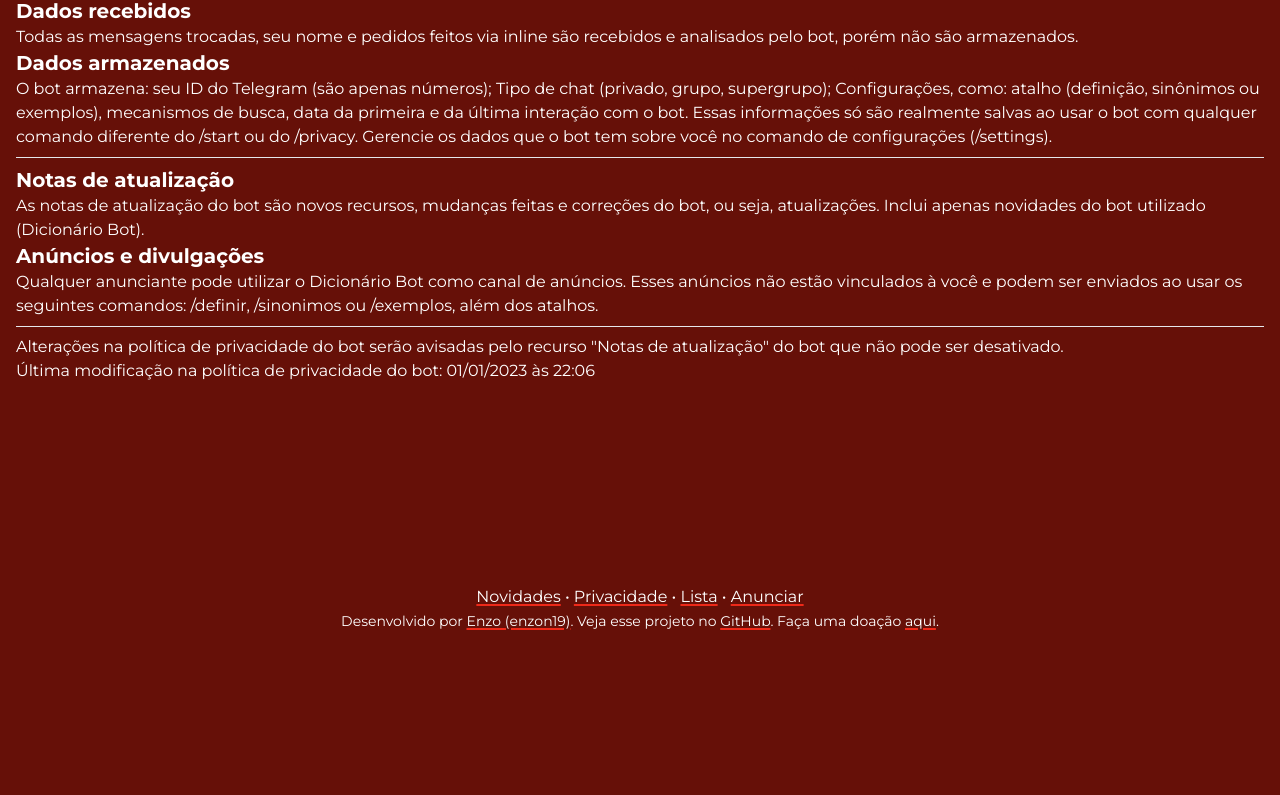
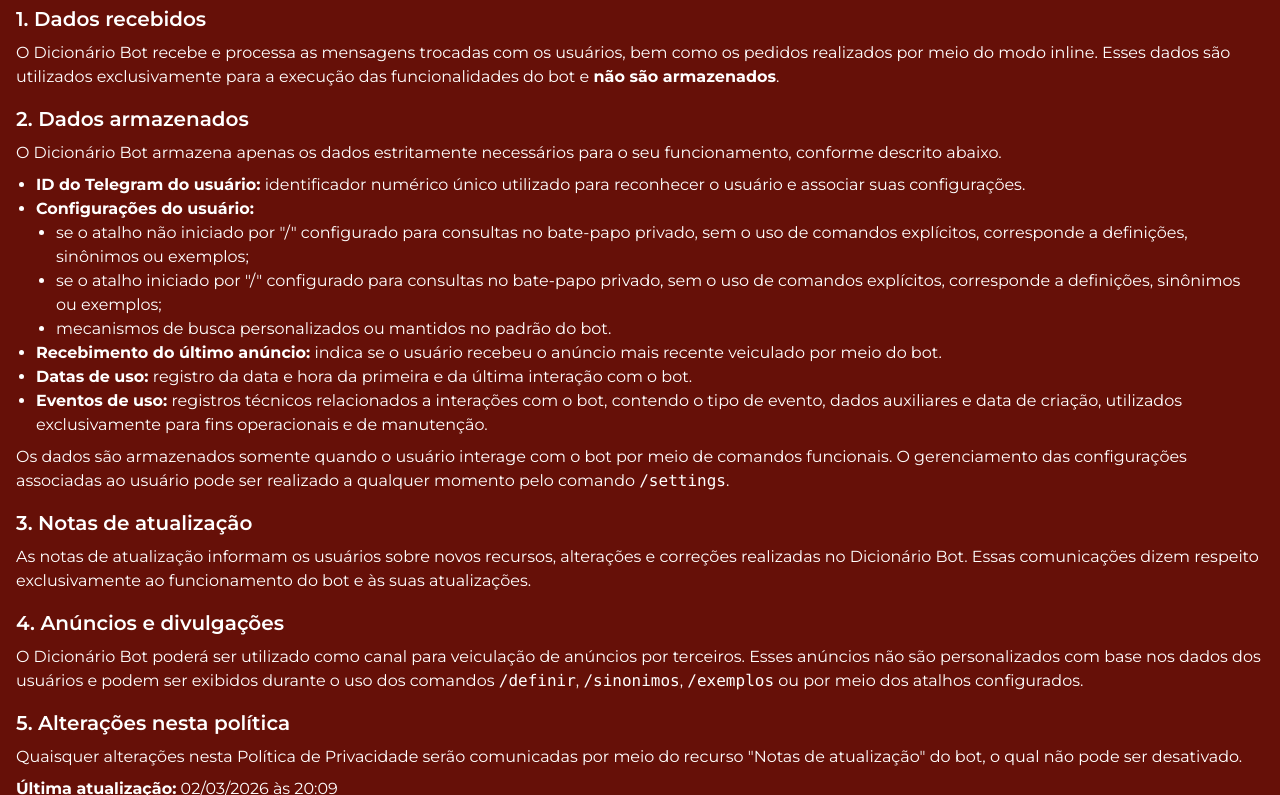
Before and after one commit to enzon19/dicionariobot, a website: page src/web/public/privacidade.html in a window 1280 px wide. Shown: the part 151-946 px from the top of the page. Before the commit the page ends 800 px from the top, so only its background shows below. Drawn offline with Linux system fonts and the light colour scheme.

Commit message:
refactor: privacy policy page

```diff
--- a/src/web/public/privacidade.html
+++ b/src/web/public/privacidade.html
@@ -1,60 +1,145 @@
-<!DOCTYPE html>
+<!doctype html>
 <html lang="pt">
 	<head>
-    <meta charset="utf-8">
-    <meta http-equiv="X-UA-Compatible" content="IE=edge">
-    <title>Privacidade - Dicionário Bot</title>
-    <meta name="description" content="Um dicionário da língua portuguesa brasileira no Telegram. Disponível também em inline.">
-    <meta name="viewport" content="width=device-width, initial-scale=1">
-    <link rel="preconnect" href="https://fonts.googleapis.com"><link rel="preconnect" href="https://fonts.gstatic.com" crossorigin><link href="https://fonts.googleapis.com/css2?family=Montserrat:wght@400;500;600;700&display=swap" rel="stylesheet">
-    <link href="/css/tailwind.css" rel="stylesheet">
+		<meta charset="utf-8" />
+		<meta http-equiv="X-UA-Compatible" content="IE=edge" />
+		<meta name="viewport" content="width=device-width, initial-scale=1" />
+
+		<title>Dicionário Bot</title>
+		<meta
+			name="description"
+			content="Um dicionário da língua portuguesa brasileira no Telegram. Disponível também em inline." />
+
+		<link rel="apple-touch-icon" sizes="180x180" href="/static/favicon/apple-touch-icon.png" />
+		<link rel="icon" type="image/png" sizes="32x32" href="/static/favicon/favicon-32x32.png" />
+		<link rel="icon" type="image/png" sizes="16x16" href="/static/favicon/favicon-16x16.png" />
+		<link rel="icon" href="/static/favicon.ico" />
+		<link rel="manifest" href="/static/favicon/site.webmanifest" />
+
+		<link rel="preconnect" href="https://fonts.googleapis.com" />
+		<link rel="preconnect" href="https://fonts.gstatic.com" crossorigin />
+		<link
+			href="https://fonts.googleapis.com/css2?family=Montserrat:wght@400;500;600;700&display=swap"
+			rel="stylesheet" />
+		<link href="/css/tailwind.css" rel="stylesheet" />
+		<link href="/css/iconfont.css" rel="stylesheet" />
 	</head>
-  <body class="bg-blood text-white flex flex-col h-screen">
-    <header class="sticky top-0 w-full shadow-md backdrop-blur-md bg-dry-tomato/90 p-4 flex justify-between items-center">
+	<body class="bg-blood flex h-screen flex-col text-white">
+		<header class="bg-dry-tomato/90 sticky top-0 w-full p-4 shadow-md backdrop-blur-md">
+			<nav class="container mx-auto flex items-center justify-between">
 				<a class="flex items-center" href="/">
-        <img class="h-14" src="/static/favicon.png" alt="Dicionário Logo">
-        <h3 class="ml-2 text-xl font-semibold">Dicionário Bot</h3>
+					<img class="h-14" src="/static/favicon.png" alt="Dicionário Logo" />
+					<h1 class="ml-2 text-xl font-semibold lg:text-2xl">Dicionário Bot</h1>
 				</a>
 				<div class="flex items-center">
-        <a href="https://t.me/dicionariobot" class="ml-1 px-4 py-2 font-semibold bg-red hover:bg-clear-red hover:transition-colors transition-colors rounded-full">Iniciar</a>
+					<a
+						href="https://t.me/dicionariobot"
+						class="bg-red hover:bg-clear-red ml-1 rounded-full px-4.5 py-2.5 font-semibold transition-colors hover:transition-colors lg:text-lg"
+						>Iniciar</a
+					>
 				</div>
+			</nav>
 		</header>
-    <div class="px-4 pt-4 grow">
+		<div class="grow px-4 pt-4">
 			<div class="container mx-auto">
-        <h1 class="text-3xl font-bold mb-2">Política de Privacidade</h1>
+				<h2 class="mb-2 text-2xl font-bold lg:text-3xl">Política de Privacidade</h2>
 
-        <h3 class="text-xl font-bold">Dados recebidos</h3>
-        <p class="text-base">Todas as mensagens trocadas, seu nome e pedidos feitos via inline são recebidos e analisados pelo bot, porém não são armazenados.</p>
-        <h3 class="text-xl font-bold">Dados armazenados</h3>
-        <p class="text-base">O bot armazena: seu ID do Telegram (são apenas números); Tipo de chat (privado, grupo, supergrupo); Configurações, como: atalho (definição, sinônimos ou exemplos), mecanismos de busca, data da primeira e da última interação com o bot. Essas informações só são realmente salvas ao usar o bot com qualquer comando diferente do /start ou do /privacy. Gerencie os dados que o bot tem sobre você no comando de configurações (/settings).</p>
+				<section class="mt-4 space-y-2">
+					<h3 class="text-xl font-semibold">1. Dados recebidos</h3>
+					<p class="text-base">
+						O Dicionário Bot recebe e processa as mensagens trocadas com os usuários, bem como os pedidos realizados por
+						meio do modo inline. Esses dados são utilizados exclusivamente para a execução das funcionalidades do bot e
+						<strong>não são armazenados</strong>.
+					</p>
+				</section>
 
-        <hr class="my-2">
+				<section class="mt-4 space-y-2">
+					<h3 class="text-xl font-semibold">2. Dados armazenados</h3>
+					<p class="text-base">
+						O Dicionário Bot armazena apenas os dados estritamente necessários para o seu funcionamento, conforme
+						descrito abaixo.
+					</p>
+					<ul class="list-disc pl-5 text-base">
+						<li>
+							<strong>ID do Telegram do usuário:</strong>
+							identificador numérico único utilizado para reconhecer o usuário e associar suas configurações.
+						</li>
+						<li>
+							<strong>Configurações do usuário:</strong>
+							<ul class="list-disc pl-5">
+								<li>
+									se o atalho não iniciado por "/" configurado para consultas no bate-papo privado, sem o uso de
+									comandos explícitos, corresponde a definições, sinônimos ou exemplos;
+								</li>
+								<li>
+									se o atalho iniciado por "/" configurado para consultas no bate-papo privado, sem o uso de comandos
+									explícitos, corresponde a definições, sinônimos ou exemplos;
+								</li>
+								<li>mecanismos de busca personalizados ou mantidos no padrão do bot.</li>
+							</ul>
+						</li>
+						<li>
+							<strong>Recebimento do último anúncio:</strong>
+							indica se o usuário recebeu o anúncio mais recente veiculado por meio do bot.
+						</li>
+						<li>
+							<strong>Datas de uso:</strong>
+							registro da data e hora da primeira e da última interação com o bot.
+						</li>
+						<li>
+							<strong>Eventos de uso:</strong>
+							registros técnicos relacionados a interações com o bot, contendo o tipo de evento, dados auxiliares e data
+							de criação, utilizados exclusivamente para fins operacionais e de manutenção.
+						</li>
+					</ul>
+					<p class="text-base">
+						Os dados são armazenados somente quando o usuário interage com o bot por meio de comandos funcionais. O
+						gerenciamento das configurações associadas ao usuário pode ser realizado a qualquer momento pelo comando
+						<code>/settings</code>.
+					</p>
+				</section>
 
-        <h3 class="text-xl font-bold">Notas de atualização</h3>
-        <p class="text-base">As notas de atualização do bot são novos recursos, mudanças feitas e correções do bot, ou seja, atualizações. Inclui apenas novidades do bot utilizado (Dicionário Bot).</p>
-        <h3 class="text-xl font-bold">Anúncios e divulgações</h3>
-        <p class="text-base">Qualquer anunciante pode utilizar o Dicionário Bot como canal de anúncios. Esses anúncios não estão vinculados à você e podem ser enviados ao usar os seguintes comandos: /definir, /sinonimos ou /exemplos, além dos atalhos.</p>
+				<section class="mt-4 space-y-2">
+					<h3 class="text-xl font-semibold">3. Notas de atualização</h3>
+					<p class="text-base">
+						As notas de atualização informam os usuários sobre novos recursos, alterações e correções realizadas no
+						Dicionário Bot. Essas comunicações dizem respeito exclusivamente ao funcionamento do bot e às suas
+						atualizações.
+					</p>
+				</section>
 
-        <hr class="my-2">
-        <p class="text-base">Alterações na política de privacidade do bot serão avisadas pelo recurso "Notas de atualização" do bot que não pode ser desativado.</p>
-        <p class="text-base">Última modificação na política de privacidade do bot: 01/01/2023 às 22:06</p>
+				<section class="mt-4 space-y-2">
+					<h3 class="text-xl font-semibold">4. Anúncios e divulgações</h3>
+					<p class="text-base">
+						O Dicionário Bot poderá ser utilizado como canal para veiculação de anúncios por terceiros. Esses anúncios
+						não são personalizados com base nos dados dos usuários e podem ser exibidos durante o uso dos comandos
+						<code>/definir</code>, <code>/sinonimos</code>, <code>/exemplos</code> ou por meio dos atalhos configurados.
+					</p>
+				</section>
+
+				<section class="mt-4 space-y-2">
+					<h3 class="text-xl font-semibold">5. Alterações nesta política</h3>
+					<p class="text-base">
+						Quaisquer alterações nesta Política de Privacidade serão comunicadas por meio do recurso "Notas de
+						atualização" do bot, o qual não pode ser desativado.
+					</p>
+					<p class="text-base"><strong>Última atualização:</strong> 02/03/2026 às 20:09</p>
+				</section>
 			</div>
 		</div>
-    <footer class="bg-blood container text-center mx-auto pb-4 mt-4">
+		<footer
+			class="container mx-auto mt-4 flex flex-col items-center gap-2.5 pb-4 text-center lg:flex-row-reverse lg:justify-between">
 			<span class="text-center text-base">
 				<a class="link-as-underline" href="/novidades">Novidades</a> •
 				<a class="link-as-underline" href="/privacidade">Privacidade</a> •
 				<a class="link-as-underline" href="/lista">Lista</a> •
 				<a target="blank" class="link-as-underline" href="mailto:dicionariobot@enzon19.com">Anunciar</a>
 			</span>
-      <br>
 			<span class="text-center text-sm">
 				Desenvolvido por
-        <a target="blank" class="link-as-underline" href="https://enzon19.com">Enzo (enzon19)</a>.
-        Veja esse projeto no
-        <a target="blank" class="link-as-underline" href="https://github.com/enzon19/dicionariobot">GitHub</a>.
-        Faça uma doação
-        <a target="blank" class="link-as-underline" href="https://enzon19.com/#donate">aqui</a>.
+				<a target="blank" class="link-as-underline" href="https://enzon19.com">Enzo (enzon19)</a>. Veja esse projeto no
+				<a target="blank" class="link-as-underline" href="https://github.com/enzon19/dicionariobot">GitHub</a>. Faça uma
+				doação <a target="blank" class="link-as-underline" href="https://enzon19.com/donate">aqui</a>.
 			</span>
 		</footer>
 	</body>
```
Also changed, not shown: src/web/public/css/tailwind.css. Lines whose indentation alone changed are shown as unchanged.
